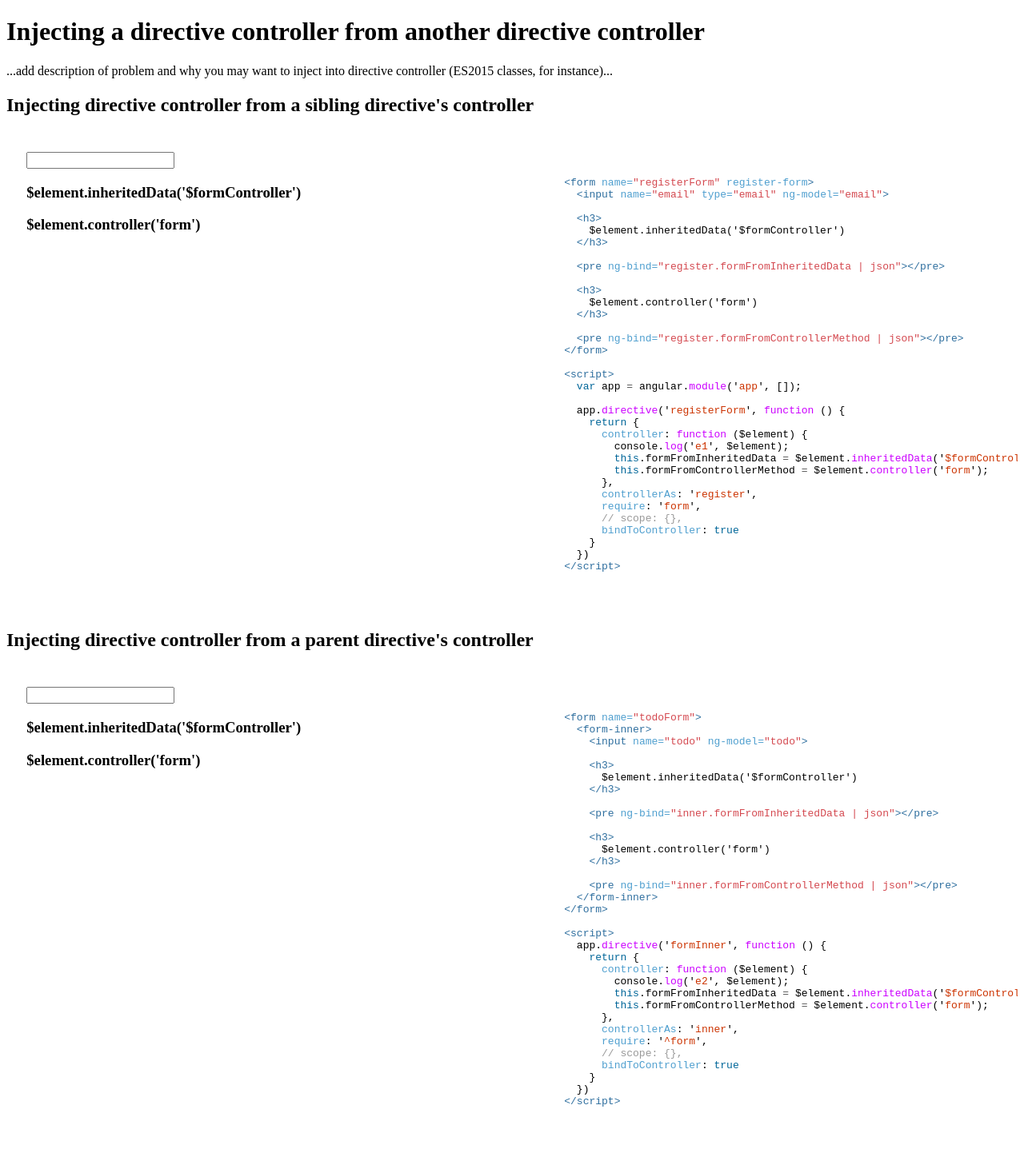
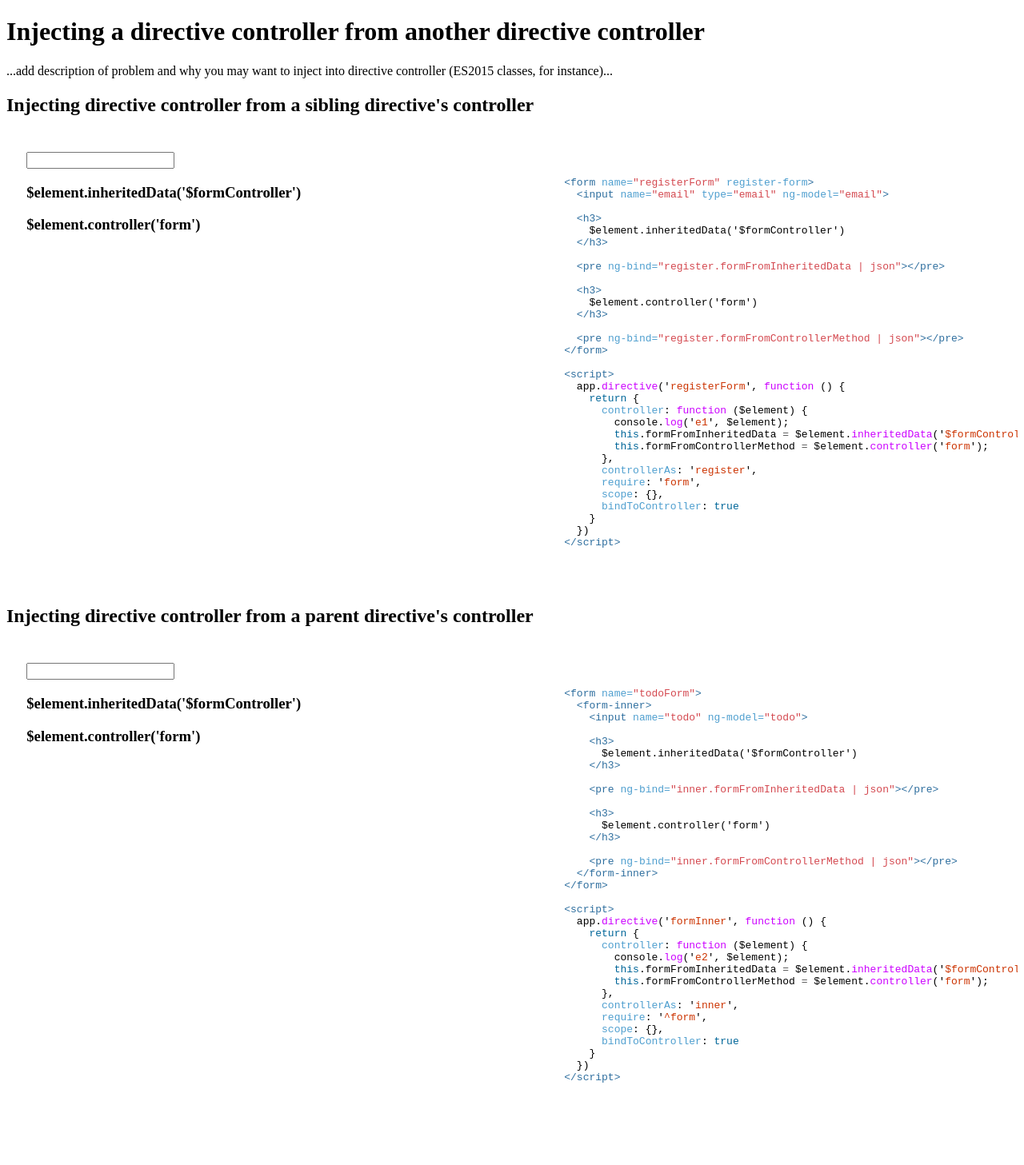
Before and after one commit to karlhorky/frontend-tricks, a Jekyll site: the page built from angular-1-inject-required-directive-controller-into-directive-controller/index.html, in a window 1280 px wide. Shown: the whole page at 80% size. Built offline with Jekyll 4.4.1, drawn with Linux system fonts in a browser that asks for light colours; nearby versions of some CDN libraries; after the commit the page ends 1427 px from its top, so only the background shows below that; part of the change alters nothing that is shown.

```diff
--- a/angular-1-inject-required-directive-controller-into-directive-controller/index.html
+++ b/angular-1-inject-required-directive-controller-into-directive-controller/index.html
@@ -8,10 +8,15 @@ title: AngularJS - Inject required directive controller into directive controlle
 
   @media (min-width: 768px) {
     section { width: 46%; padding: 2%; float: left; }
+    h2 { clear: both; }
   }
 </style>
 
 <script src="https://ajax.googleapis.com/ajax/libs/angularjs/1.4.9/angular.min.js"></script>
+
+<script>
+  var app = angular.module('app', []);
+</script>
 
 <h1>
   Injecting a directive controller from another directive controller
@@ -44,8 +49,6 @@ title: AngularJS - Inject required directive controller into directive controlle
 </form>
 
 <script>
-  var app = angular.module('app', []);
-
   app.directive('registerForm', function () {
     return {
       controller: function ($element) {
@@ -55,7 +58,7 @@ title: AngularJS - Inject required directive controller into directive controlle
       },
       controllerAs: 'register',
       require: 'form',
-      // scope: {},
+      scope: {},
       bindToController: true
     }
   })
@@ -106,7 +109,7 @@ title: AngularJS - Inject required directive controller into directive controlle
       },
       controllerAs: 'inner',
       require: '^form',
-      // scope: {},
+      scope: {},
       bindToController: true
     }
   })
```
